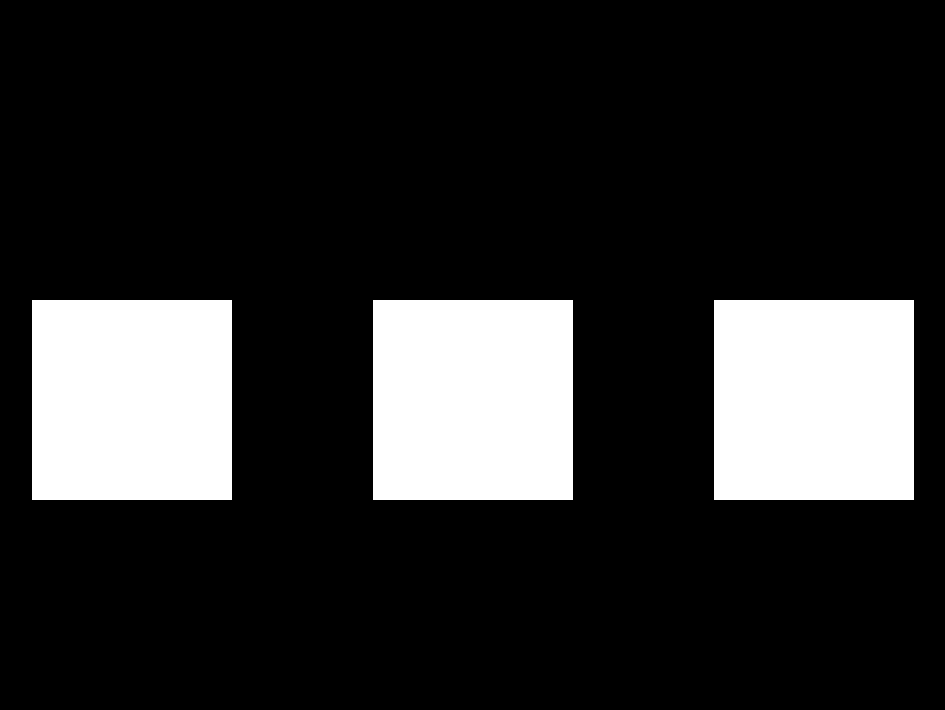
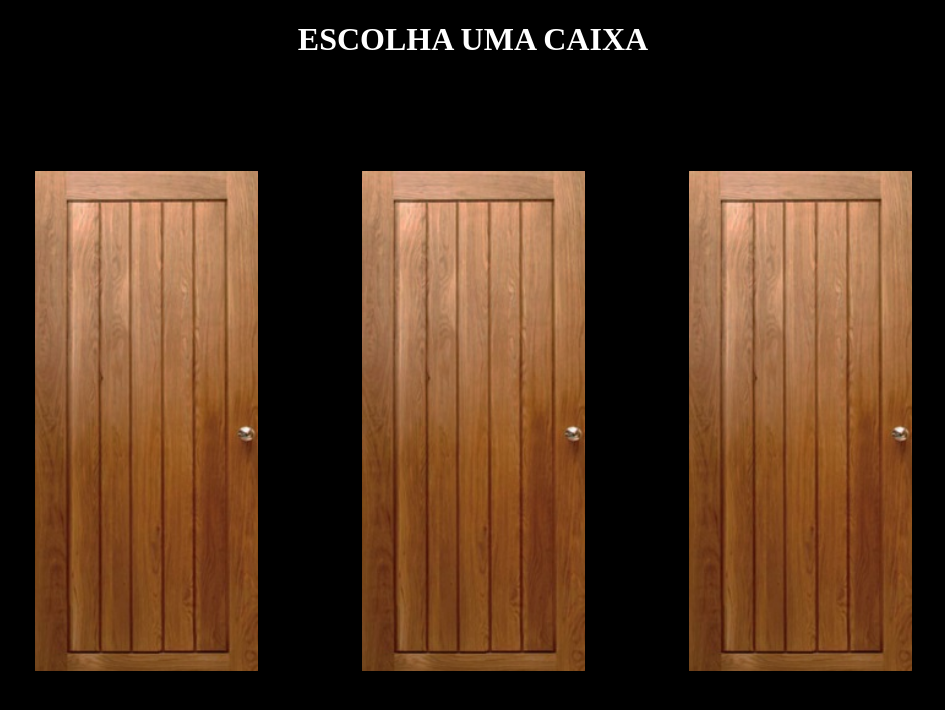
Before and after one commit to GlucasAS/projeto-04.04, a plain HTML site: page index.html in a window 1280 px wide. Shown: the whole page, without its empty margins (167-1112 px from the left). Drawn offline with Linux system fonts and the light colour scheme.

Commit message:
atualizando

```diff
--- a/index.html
+++ b/index.html
@@ -4,21 +4,17 @@
     <meta charset="UTF-8">
     <meta name="viewport" content="width=device-width, initial-scale=1.0">
     <title>Document</title>
-    <link rel="stylesheet" href="style.css">
+
+ <link rel="stylesheet" href="style.css">
 </head>
 <body>
-    <div>
-        <div class="pai">
-            <a href="pag002.html">
-                <div class="filho"></div>
-            </a>
-            <a href="pag003.html">
-                <div class="filho"></div>
-            </a>
-            <a href="pag004.html">
-                <div class="filho"></div>
-            </a>
-        </div>
-    </div>
+    <header>
+        <h1>ESCOLHA UMA CAIXA</h1>
+    </header>
+    <main>
+<div></div>
+<div></div>
+<div></div>
+    </main>
 </body>
 </html>
--- a/style.css
+++ b/style.css
@@ -1,24 +1,30 @@
 @charset "UTF-8";
 
 body{
-    height: 100vh;
     background-color: black;
+
 }
-div.filho{
+main{
+    text-align: center;
+}
+div{
+    height: 500px;
+    width: 223px;
+    display: inline-block;
     background-color: white;
-    margin: 10px;
-    min-width: 200px;
-    height: 200px;
+    margin-top: 50px;
+    margin-left: 50px;
+    margin-right: 50px;
+    background-image: url('imagens/porta-macica-americana.jpg');
+    background-size: cover;
+
 }
+header{
+    background-color: black;
+    height: 100px;
+}
+h1{
+    text-align: center;
+    color: white
 
-div.pai{
-    background-color: black;
-    width: 80%;
-    display: flex;
-    flex-wrap: wrap;
-    position: absolute;
-    justify-content: space-around;
-    top:50%;
-    left:50%;
-    transform: translate(-50%, -50%);
 }
```
Also changed, not shown: Imagens/porta-macica-americana.jpg (added).
